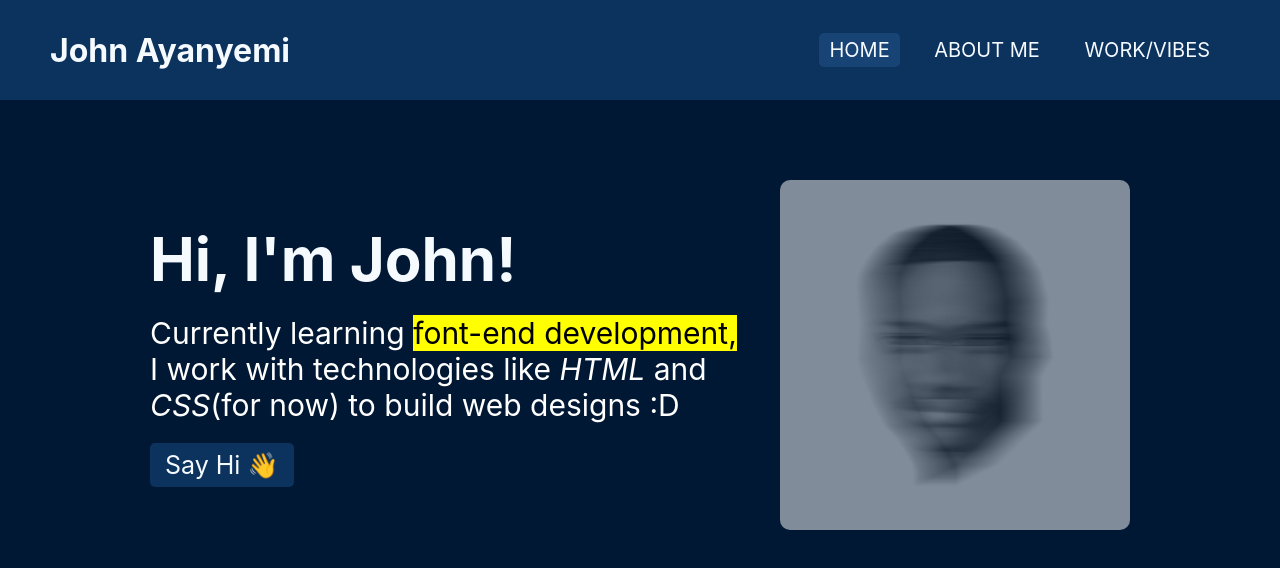
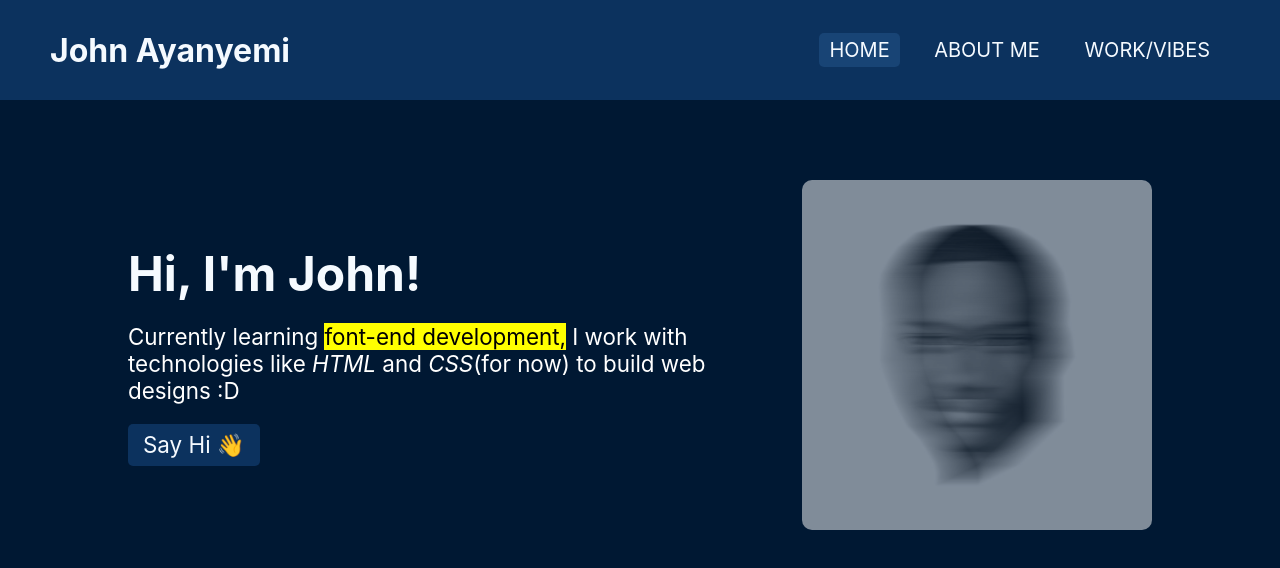
Before and after one commit to johnayanyemi/portfolio, a plain HTML site: page index.html in a window 1280 px wide. Drawn offline with Linux system fonts and the light colour scheme.

Commit message:
adjusted styling

```diff
--- a/stylesheets/style.css
+++ b/stylesheets/style.css
@@ -16,6 +16,10 @@ a {
     border-radius: 5px;
 }
 
+.main {
+    width: 100%;
+}
+
 mark:hover, mark:active {
     background-color: #0c325e;
     color: white;
@@ -26,6 +30,7 @@ mark:hover, mark:active {
     align-items: center;
     justify-content: space-between;
     width: 100%;
+    flex-wrap: wrap;
 }
 
 .container {
@@ -70,14 +75,14 @@ li > .active {
 .main img {
     filter: opacity(0.5);
     align-self: auto;
-    margin-right: 150px;
+    margin-right: 10%;
     border-radius: 10px;
     -webkit-user-select: none;
 }
 
 .hero-text {
     color: white;
-    margin-left: 150px;
+    margin-left: 10%;
     width: 600px;
 }
 
@@ -85,7 +90,7 @@ li > .active {
     -webkit-user-select: none;
     display: inline-block;
     margin-top: 20px;
-    font-size: 25px;
+    font-size: 1.4em;
     color: #f5faff;
     background-color: #0c325e;
     padding: 7px 15px;
@@ -98,11 +103,12 @@ li > .active {
 }
 
 .hero-text p {
-    font-size: 30px;
+    font-size: 1.4em;
     margin-top: 20px;
+    word-wrap: break-word;
 }
 
 .main-container h1{
-    font-size: 60px;
+    font-size: 3em;
     color: #f5faff;
 }
```
